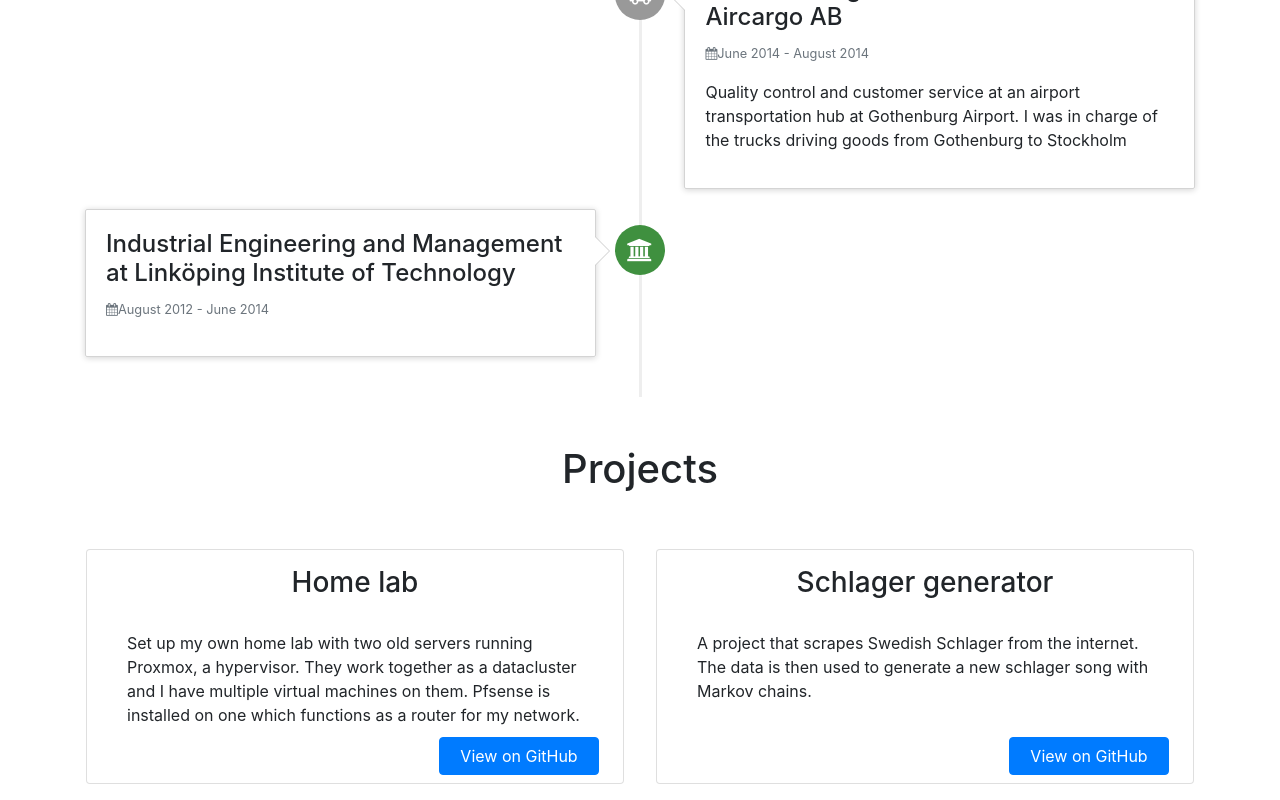
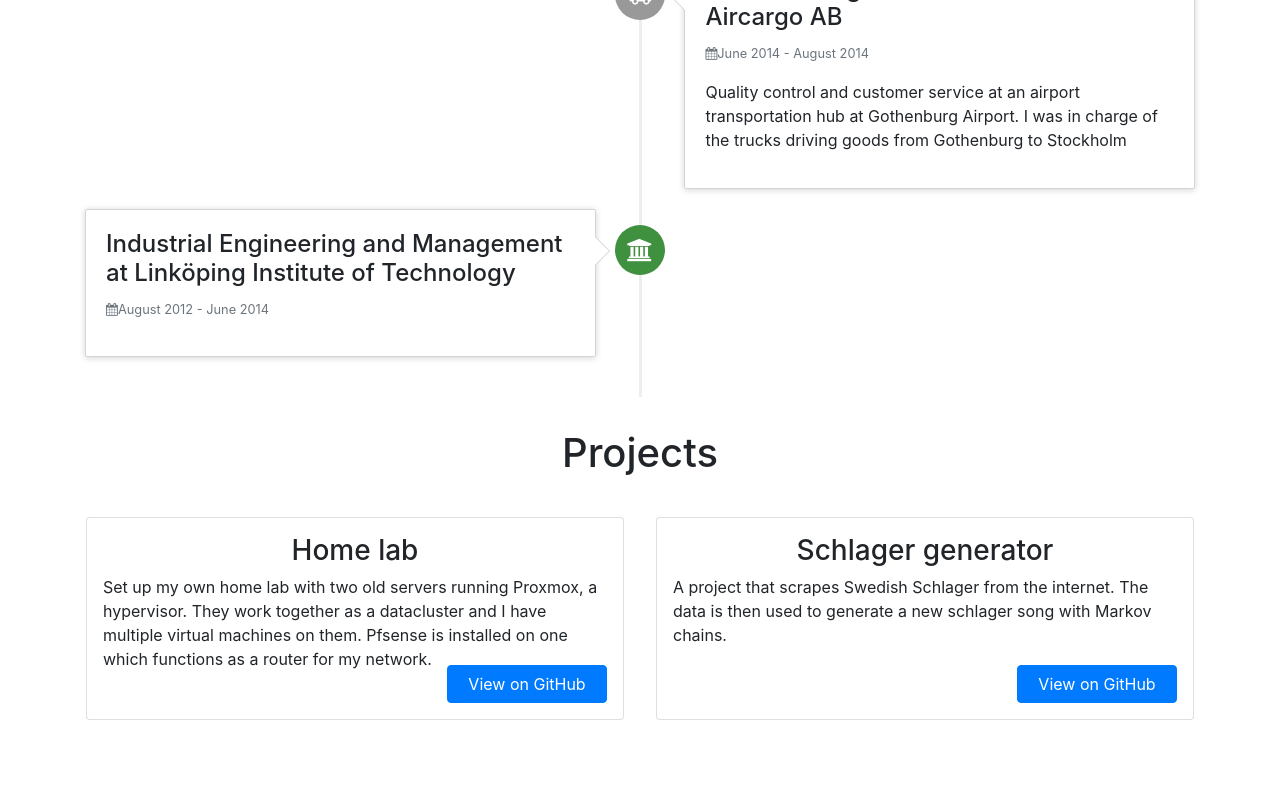
Before and after one commit to aleda145/resumewebpage, an Angular app in the folder resume-app/: page / in a window 1280 px wide. Shown: the part 1781-2581 px from the top of the page. After the commit the page ends 2549 px from the top, so only its background shows below. Built offline with nearby package versions, Linux system fonts and the light colour scheme.

Commit message:
fixed margins on project cards

```diff
--- a/resume-app/src/app/projects/projects.component.css
+++ b/resume-app/src/app/projects/projects.component.css
@@ -1,5 +1,8 @@
 .projects {
-  padding:2rem;
+
+margin-top:2rem;
+margin-bottom: 1rem;
+
 }
 
 .project-card{
@@ -8,8 +11,8 @@
 }
 
 .project-content{
-  padding:1.5rem;
-  margin-bottom:1rem;
+  /* padding:1.5rem; */
+  margin-bottom:2rem;
 }
 
 .project-button{
@@ -17,5 +20,10 @@
   align-self: flex-end;
   position:absolute;
   bottom:0;
-  margin:0.5rem;
+  margin-top:1rem;
+  margin-bottom:1rem;
 }
+
+.project-container{
+  margin-bottom: 2rem;
+}
--- a/resume-app/src/app/projects/projects.component.html
+++ b/resume-app/src/app/projects/projects.component.html
@@ -1,4 +1,4 @@
-<div class="container">
+<div class="container project-container">
   <div class="row projects justify-content-center align-items-center">
     <h1>Projects</h1>
   </div>
```
